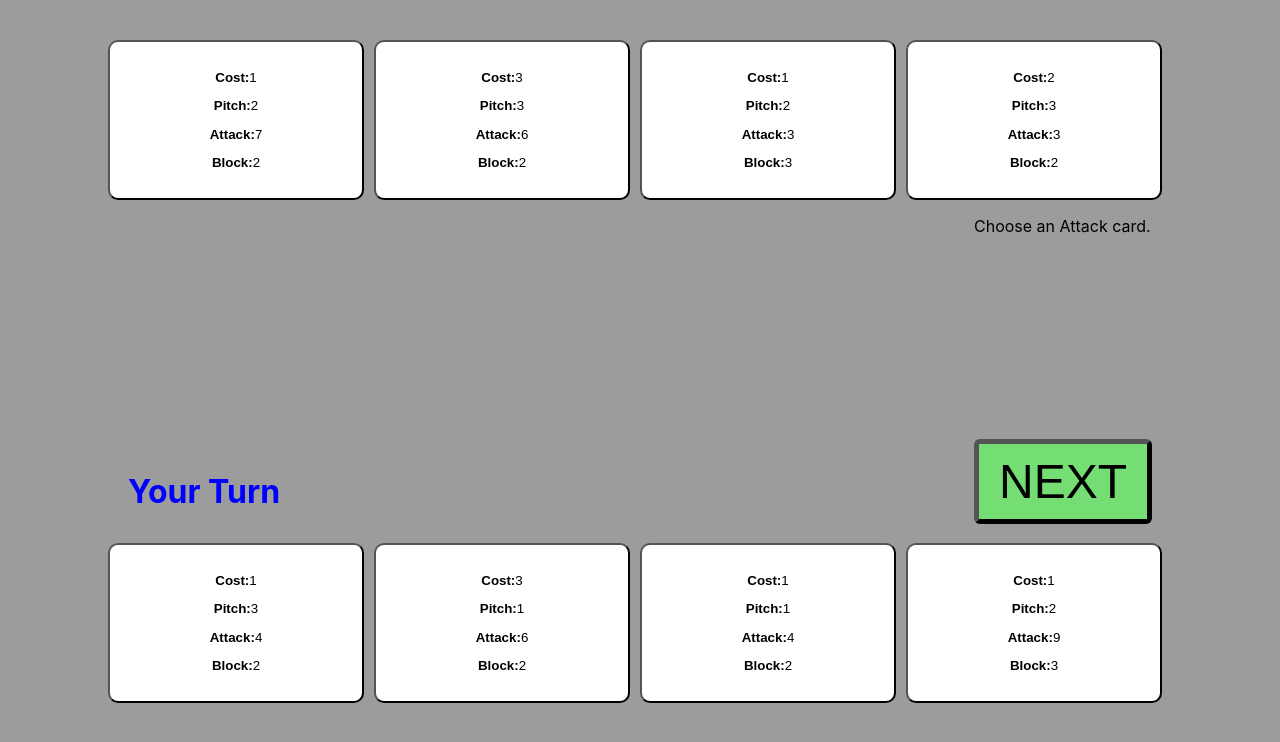
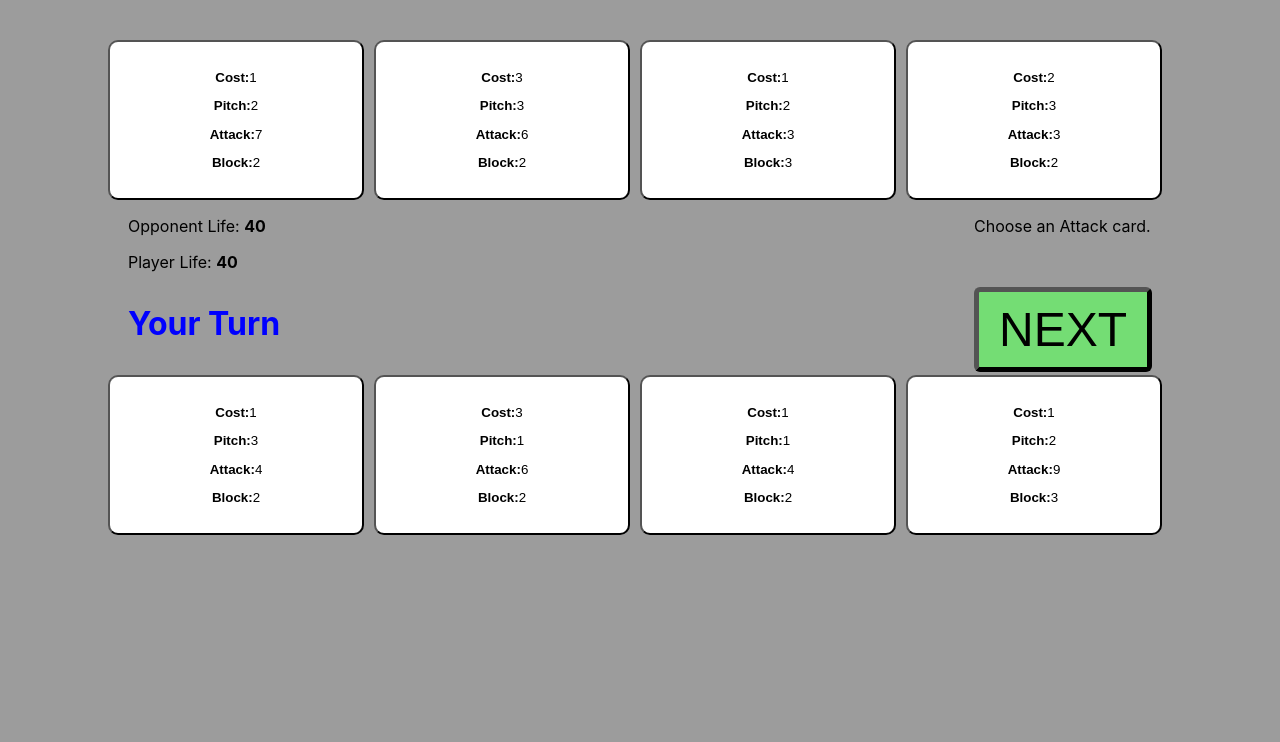
Before and after one commit to jimlee604/webdev, a React (Create React App) app in the folder play_fab/my-app/: page /game in a window 1280 px wide. Shown: the top 742 px of the page. Built offline with nearby package versions, Linux system fonts and the light colour scheme.

Commit message:
add life

```diff
--- a/play_fab/my-app/src/ActiveTurnComponent.js
+++ b/play_fab/my-app/src/ActiveTurnComponent.js
@@ -1,9 +1,15 @@
+import { useOpponentLife } from "./OpponentLifeContext";
+import { usePlayerLife } from "./PlayerLifeContext";
+
 const ActiveTurnComponent = (props) => {
+    const {playerLifeValue} = usePlayerLife()
+    const {opponentLifeValue} = useOpponentLife()
     return (
-        <div>
-            {/* <p className="life">Player Life: 40</p>
-            <p className="life">Opponent Life: 40</p> */}
-            <div className="height_30vh"></div>
+        <div className="game_logistics_panel">
+            <div>
+            <p className="life">Opponent Life: <b>{opponentLifeValue}</b></p>
+            <p className="life">Player Life: <b>{playerLifeValue}</b></p>
+            </div>
         {props.player_turn
             ?
                 <p className="turn_text player_turn">Your Turn</p>
--- a/play_fab/my-app/src/App.css
+++ b/play_fab/my-app/src/App.css
@@ -33,6 +33,10 @@
 
 .height_30vh {
   height: 30vh;
+}
+
+.game_logistics_panel {
+  margin-left: 10vw;
 }
 
 .hflex {
@@ -95,7 +99,6 @@
 
 p.turn_text {
   font-size: 2em;
-  margin-left: 10vw;
   font-weight: bolder;
 }
 
--- a/play_fab/my-app/src/App.js
+++ b/play_fab/my-app/src/App.js
@@ -1,23 +1,25 @@
 import './App.css';
-import GameScreenComponent from './GameScreenComponent.js'
-import HomeScreenComponent from './HomeScreenComponent.js'
+import GameScreenComponent from './GameScreenComponent'
+import HomeScreenComponent from './HomeScreenComponent'
 import {
   BrowserRouter,
   Routes,
   Route
 } from "react-router-dom";
 import { useState } from 'react';
-import { PlayerTurnContext } from './PlayerTurnContext.js'
-import { SelectedCardContext } from './SelectedCardContext.js'
-import { TurnStepContext } from './TurnStepContext.js'
-import { AttackingCardContext } from './AttackingCardContext.js';
-import { PitchCardsSelectedContext } from './PitchCardsSelectedContext.js';
+import { PlayerTurnContext } from './PlayerTurnContext'
+import { SelectedCardContext } from './SelectedCardContext'
+import { TurnStepContext } from './TurnStepContext'
+import { AttackingCardContext } from './AttackingCardContext';
+import { PitchCardsSelectedContext } from './PitchCardsSelectedContext';
 import { PitchAmountContext } from './PitchAmountContext'
-import { PlayerHandContext } from './PlayerHandContext.js';
-import { OpponentHandContext } from './OpponentHandContext.js';
-import { OpponentBlocksContext } from './OpponentBlocksContext.js';
+import { PlayerHandContext } from './PlayerHandContext';
+import { OpponentHandContext } from './OpponentHandContext';
+import { OpponentBlocksContext } from './OpponentBlocksContext';
 import Hand from "./Hand";
 import { TurnStep } from "./TurnStep.js"
+import { PlayerLifeContext } from './PlayerLifeContext';
+import { OpponentLifeContext } from './OpponentLifeContext'
 
 // Home Page
 function App() {
@@ -45,6 +47,8 @@ function Root() {
   const [playerHandValue, setPlayerHandValue] = useState(playerHand)
   const [opponentHandValue, setOpponentHandValue] = useState(oppHand)
   const [opponentBlocksValue, setOpponentBlocksValue] = useState(new Set())
+  const [playerLifeValue, setPlayerLifeValue] = useState(40)
+  const [opponentLifeValue, setOpponentLifeValue] = useState(40)
   return (
     <PlayerTurnContext.Provider value={{ turnValue: turnValue, setTurnValue: setTurnValue }}>
       <TurnStepContext.Provider value={{ turnStepValue: turnStepValue, setTurnStepValue: setTurnStepValue }}>
@@ -55,7 +59,11 @@ function Root() {
                 <PlayerHandContext.Provider value={{ playerHandValue: playerHandValue, setPlayerHandValue, setPlayerHandValue }}>
                   <OpponentHandContext.Provider value={{ opponentHandValue: opponentHandValue, setOpponentHandValue: setOpponentHandValue }}>
                     <OpponentBlocksContext.Provider value={{ opponentBlocksValue: opponentBlocksValue, setOpponentBlocksValue: setOpponentBlocksValue }}>
-                      <App />
+                      <PlayerLifeContext.Provider value={{ playerLifeValue: playerLifeValue, setPlayerLifeValue: setPlayerLifeValue }}>
+                        <OpponentLifeContext.Provider value={{ opponentLifeValue: opponentLifeValue, setOpponentLifeValue: setOpponentLifeValue }}>
+                          <App />
+                        </OpponentLifeContext.Provider>
+                      </PlayerLifeContext.Provider>
                     </OpponentBlocksContext.Provider>
                   </OpponentHandContext.Provider>
                 </PlayerHandContext.Provider>
--- /dev/null
+++ b/play_fab/my-app/src/OpponentLifeContext.js
@@ -0,0 +1,5 @@
+import { createContext, useContext } from "react";
+
+export const OpponentLifeContext = createContext({opponentLifeValue: 40, setOpponentLifeValue:() => {}});
+
+export const useOpponentLife = () => useContext(OpponentLifeContext);
--- /dev/null
+++ b/play_fab/my-app/src/PlayerLifeContext.js
@@ -0,0 +1,5 @@
+import { createContext, useContext } from "react";
+
+export const PlayerLifeContext = createContext({playerLifeValue: 40, setPlayerLifeValue:() => {}});
+
+export const usePlayerLife = () => useContext(PlayerLifeContext);
```
